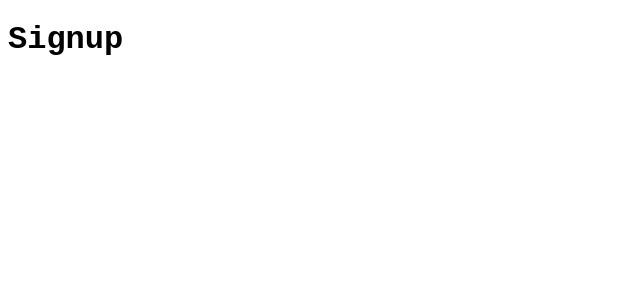
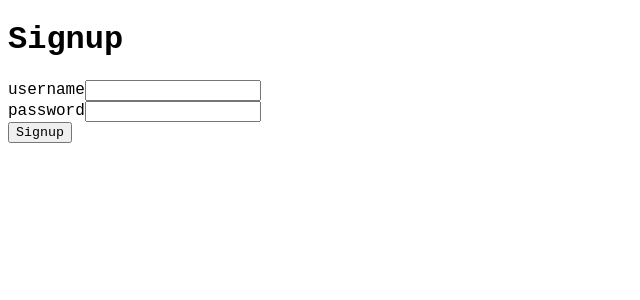
Before and after one commit to Recipe-Find/-Recipe-Rescue, a React app: page /signup in a window 1280 px wide. Shown: the top 300 px of the page, without its empty margins (0-640 px from the left). Built offline with nearby package versions, Linux system fonts and the light colour scheme.

Commit message:
Connect front and back for SignUp

```diff
--- a/client/Components/Login.jsx
+++ b/client/Components/Login.jsx
@@ -8,7 +8,7 @@ const Login = () => {
 
   //----------------------------FORM SUMISSION---------------------------------
   /** When Login button is clicked, submit a post request to login with username & password
-   * If username & password match database, backend will redirect to Ingredients page
+   * If username & password match database, backend will redirect to homepage
    * If either not match, backend will send back an error message => display the error message
    */
   const handleFormSubmit = (e) => {
--- a/client/Components/Signup.jsx
+++ b/client/Components/Signup.jsx
@@ -1,6 +1,65 @@
-import React from 'react';
+import React, { useState } from 'react';
+import { useInput } from './CustomHooks';
+const Signup = () => {
+  //--------------------------STATES OF SIGNING UP -----------------------------
+  const [username, [setUsername, userNameOnChange]] = useInput('');
+  const [password, [setPassword, passwordOnChange]] = useInput('');
+  const [errorMessage, setErrorMessage] = useState(null);
 
-const Signup = () => {
-  return <h1>Signup</h1>;
+  //----------------------------FORM SUMISSION---------------------------------
+  /** When Signup button is clicked, submit a post request to signup with username & password
+   * If username in the database, backend will send back an error message => display the error message
+   * Else backend will create a user in database and redirect to homepage
+   */
+  const handleFormSubmit = (e) => {
+    //Prevent the page reload
+    e.preventDefault();
+    console.log('submit');
+    //Send post request with username & password to login
+    fetch(`/signup`, {
+      method: 'POST',
+      headers: {
+        'Content-Type': 'application/json'
+      },
+      body: JSON.stringify({ username, password })
+    })
+      //If not being redirect to recipe page, then get the text message
+      .then((res) => {
+        //If username & password match, redirect according backend url
+        if (res.redirected) {
+          return (window.location.href = res.url);
+        }
+        //Else, get the error message from backend
+        return res.text();
+      })
+      .then((errorMess) => {
+        // Set ErrorMessage state => this will cause errorMessage to be rendered
+        setErrorMessage(errorMess);
+        //Reset username & password
+        setUsername('');
+        setPassword('');
+      })
+      .catch((err) => {
+        console.error(err);
+      });
+  };
+
+  return (
+    <div>
+      <h1>Signup</h1>
+      <form onSubmit={handleFormSubmit}>
+        <div>
+          <label htmlFor='username'>username</label>
+          <input type='text' name='username' onChange={userNameOnChange} value={username} />
+        </div>
+        <div>
+          <label htmlFor='password'>password</label>
+          <input type='password' name='password' onChange={passwordOnChange} value={password} />
+        </div>
+        {errorMessage ? <p>{errorMessage}</p> : null}
+        <button type='submit'>Signup</button>
+      </form>
+    </div>
+  );
 };
 export default Signup;
--- a/client/Containers/MainContainer.js
+++ b/client/Containers/MainContainer.js
@@ -31,7 +31,9 @@ const MainContainer = () => {
         <button className='login'>
           <Link to='/login'>Log In</Link>
         </button>
-        <button className='signup'>Signup</button>
+        <button className='signup'>
+          <Link to='/signup'>Sign Up</Link>
+        </button>
       </div>
       <div className='buttons'>
         <button className='ingredientsButton' onClick={() => setRenderedPage('ingredients')}>
```
